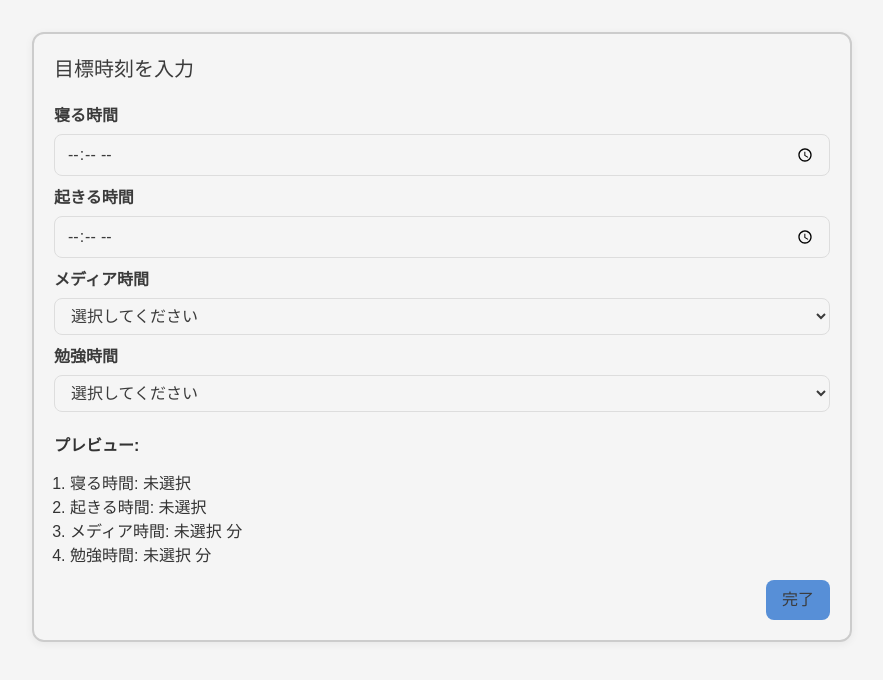
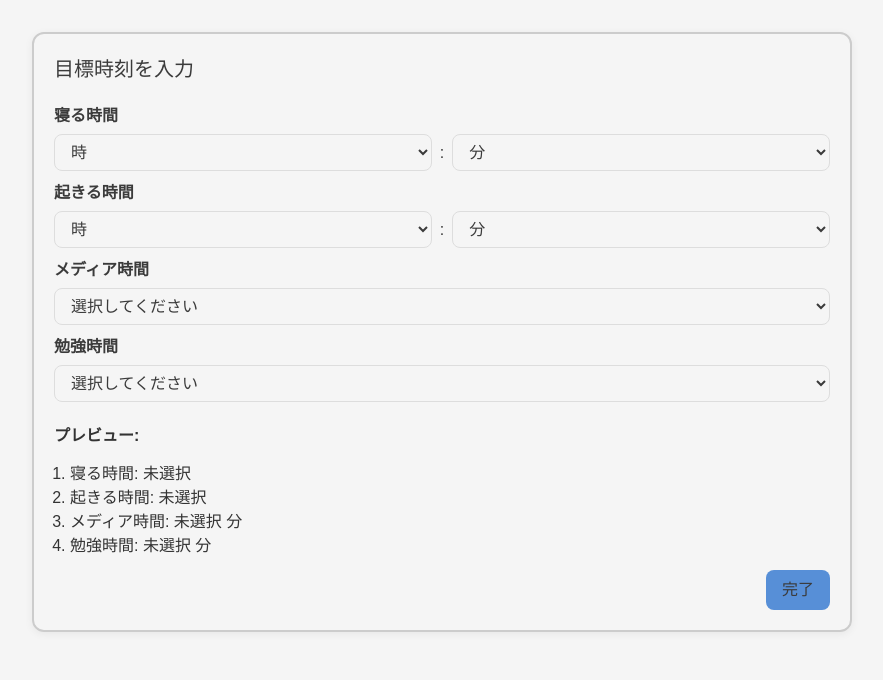
Before and after one commit to funswift/funswift-education, a Next.js app: page /second in a window 1280 px wide. Shown: the top 680 px of the page, without its empty margins (198-1081 px from the left). Built offline with nearby package versions, Linux system fonts and the light colour scheme.

Commit message:
目標の寝る時間、起きる時間が入力できなかった問題を修正

```diff
--- a/src/components/Goal/GoalInput.tsx
+++ b/src/components/Goal/GoalInput.tsx
@@ -3,12 +3,12 @@
 import React, { useState } from "react";
 import { useRouter } from "next/navigation";
 import { Button } from "@/components/ui/button";
-import { Duration } from "luxon";
 
 // Helpers
 function parseTimeToDate(time: string): Date | null {
-  if (!time) return null;
+  if (!time || !time.includes(":")) return null;
   const [hhStr, mmStr] = time.split(":");
+  if (!hhStr || !mmStr) return null;
   const hh = Number(hhStr || 0);
   const mm = Number(mmStr || 0);
   const d = new Date();
@@ -27,6 +27,14 @@ function parseTimeToMinutes(time: string): number {
   }
   const asNum = Number(time);
   return Number.isFinite(asNum) ? Math.max(0, Math.floor(asNum)) : 0;
+}
+
+function formatTimeForPreview(time: string): string {
+  if (!time || !time.includes(":")) return "未選択";
+  const [hh = "", mm = ""] = time.split(":");
+  if (!hh && !mm) return "未選択";
+  if (hh && mm) return `${hh}:${mm}`;
+  return `${hh || "--"}:${mm || "--"}`;
 }
 
 export default function GoalInput() {
@@ -60,9 +68,26 @@ export default function GoalInput() {
   };
 
   const handleChange = (index: number, value: string) => {
-    setWeekday(prev => {
+    setWeekday((prev) => {
       const next = [...prev];
       next[index] = value;
+      return next;
+    });
+  };
+
+  const handleTimePartChange = (
+    index: number,
+    part: "hour" | "minute",
+    value: string,
+  ) => {
+    setWeekday((prev) => {
+      const next = [...prev];
+      const [currentHour = "", currentMinute = ""] = (next[index] || "").split(
+        ":",
+      );
+      const hour = part === "hour" ? value : currentHour;
+      const minute = part === "minute" ? value : currentMinute;
+      next[index] = hour || minute ? `${hour}:${minute}` : "";
       return next;
     });
   };
@@ -70,27 +95,121 @@ export default function GoalInput() {
   const labels = ["寝る時間", "起きる時間", "メディア時間", "勉強時間"];
   const maxMinutes = 240;
   const slots = Array.from({ length: maxMinutes + 1 }, (_, i) => i);
+  const hourSlots = Array.from({ length: 24 }, (_, i) =>
+    String(i).padStart(2, "0"),
+  );
+  const minuteSlots = Array.from({ length: 60 }, (_, i) =>
+    String(i).padStart(2, "0"),
+  );
 
   return (
-    <div style={{ display: "flex", justifyContent: "center", alignItems: "center", minHeight: "60vh", padding: "2rem" }}>
-      <div style={{ width: "min(820px, 95vw)", border: "2px solid #ccc", borderRadius: 12, padding: "1.25rem", boxShadow: "0 2px 8px rgba(0,0,0,0.06)" }}>
-              <h2 style={{ margin: 0, marginBottom: 12 ,fontSize: 20 }}>目標時刻を入力</h2>
+    <div
+      style={{
+        display: "flex",
+        justifyContent: "center",
+        alignItems: "center",
+        minHeight: "60vh",
+        padding: "2rem",
+      }}
+    >
+      <div
+        style={{
+          width: "min(820px, 95vw)",
+          border: "2px solid #ccc",
+          borderRadius: 12,
+          padding: "1.25rem",
+          boxShadow: "0 2px 8px rgba(0,0,0,0.06)",
+        }}
+      >
+        <h2 style={{ margin: 0, marginBottom: 12, fontSize: 20 }}>
+          目標時刻を入力
+        </h2>
 
         <div style={{ display: "flex", gap: 24 }}>
           <div style={{ flex: 1 }}>
             <h3 style={{ marginTop: 0, marginBottom: 8 }}></h3>
             {weekday.map((t, i) => {
               const isDuration = i === 2 || i === 3;
+              const [selectedHour = "", selectedMinute = ""] = t.split(":");
               return (
                 <div key={i} style={{ marginBottom: 10 }}>
-                  <label htmlFor={`weekday-input-${i}`} style={{ display: "block", marginBottom: 6, fontWeight: 600 }}>{labels[i]}</label>
+                  <label
+                    htmlFor={`weekday-input-${i}`}
+                    style={{
+                      display: "block",
+                      marginBottom: 6,
+                      fontWeight: 600,
+                    }}
+                  >
+                    {labels[i]}
+                  </label>
                   {isDuration ? (
-                    <select id={`weekday-input-${i}`} value={t} onChange={(e) => handleChange(i, e.target.value)} style={{ width: "100%", padding: ".5rem .75rem", fontSize: "1rem", borderRadius: 8, border: "1px solid #ddd" }}>
+                    <select
+                      id={`weekday-input-${i}`}
+                      value={t}
+                      onChange={(e) => handleChange(i, e.target.value)}
+                      style={{
+                        width: "100%",
+                        padding: ".5rem .75rem",
+                        fontSize: "1rem",
+                        borderRadius: 8,
+                        border: "1px solid #ddd",
+                      }}
+                    >
                       <option value="">選択してください</option>
-                      {slots.map(m => <option key={m} value={String(m)}>{m} 分</option>)}
+                      {slots.map((m) => (
+                        <option key={m} value={String(m)}>
+                          {m} 分
+                        </option>
+                      ))}
                     </select>
                   ) : (
-                    <input id={`weekday-input-${i}`} type="time" value={t} onChange={(e) => handleChange(i, e.target.value)} style={{ width: "100%", padding: ".5rem .75rem", fontSize: "1rem", borderRadius: 8, border: "1px solid #ddd" }} />
+                    <div
+                      style={{ display: "flex", alignItems: "center", gap: 8 }}
+                    >
+                      <select
+                        id={`weekday-input-${i}`}
+                        value={selectedHour}
+                        onChange={(e) =>
+                          handleTimePartChange(i, "hour", e.target.value)
+                        }
+                        style={{
+                          flex: 1,
+                          padding: ".5rem .75rem",
+                          fontSize: "1rem",
+                          borderRadius: 8,
+                          border: "1px solid #ddd",
+                        }}
+                      >
+                        <option value="">時</option>
+                        {hourSlots.map((hour) => (
+                          <option key={hour} value={hour}>
+                            {hour}
+                          </option>
+                        ))}
+                      </select>
+                      <span>:</span>
+                      <select
+                        value={selectedMinute}
+                        onChange={(e) =>
+                          handleTimePartChange(i, "minute", e.target.value)
+                        }
+                        style={{
+                          flex: 1,
+                          padding: ".5rem .75rem",
+                          fontSize: "1rem",
+                          borderRadius: 8,
+                          border: "1px solid #ddd",
+                        }}
+                      >
+                        <option value="">分</option>
+                        {minuteSlots.map((minute) => (
+                          <option key={minute} value={minute}>
+                            {minute}
+                          </option>
+                        ))}
+                      </select>
+                    </div>
                   )}
                 </div>
               );
@@ -104,12 +223,23 @@ export default function GoalInput() {
             <div style={{ flex: 1 }}>
               <div style={{ fontWeight: 600 }}></div>
               <ul style={{ margin: "6px 0 0 16px", padding: 0 }}>
-                {weekday.map((t, i) => <li key={i} style={{ listStyle: "decimal" }}>{`${labels[i]}: ${i === 2 || i === 3 ? `${t || "未選択"} 分` : `${t || "未選択"}`}`}</li>)}
+                {weekday.map((t, i) => (
+                  <li
+                    key={i}
+                    style={{ listStyle: "decimal" }}
+                  >{`${labels[i]}: ${i === 2 || i === 3 ? `${t || "未選択"} 分` : formatTimeForPreview(t)}`}</li>
+                ))}
               </ul>
             </div>
           </div>
 
-          <div style={{ marginTop: 12, display: "flex", justifyContent: "flex-end" }}>
+          <div
+            style={{
+              marginTop: 12,
+              display: "flex",
+              justifyContent: "flex-end",
+            }}
+          >
             <Button onClick={handleComplete}>完了</Button>
           </div>
         </div>
```
Lines whose indentation alone changed are shown as unchanged.
